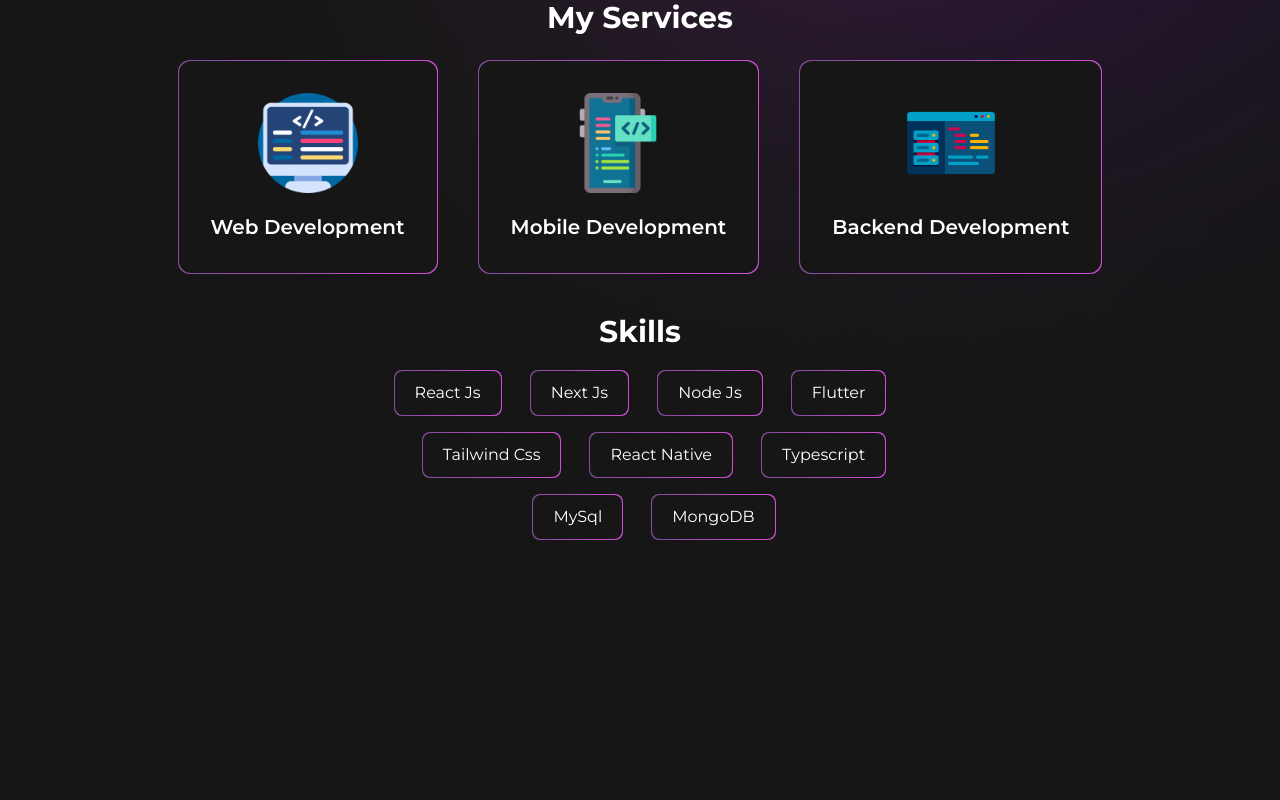
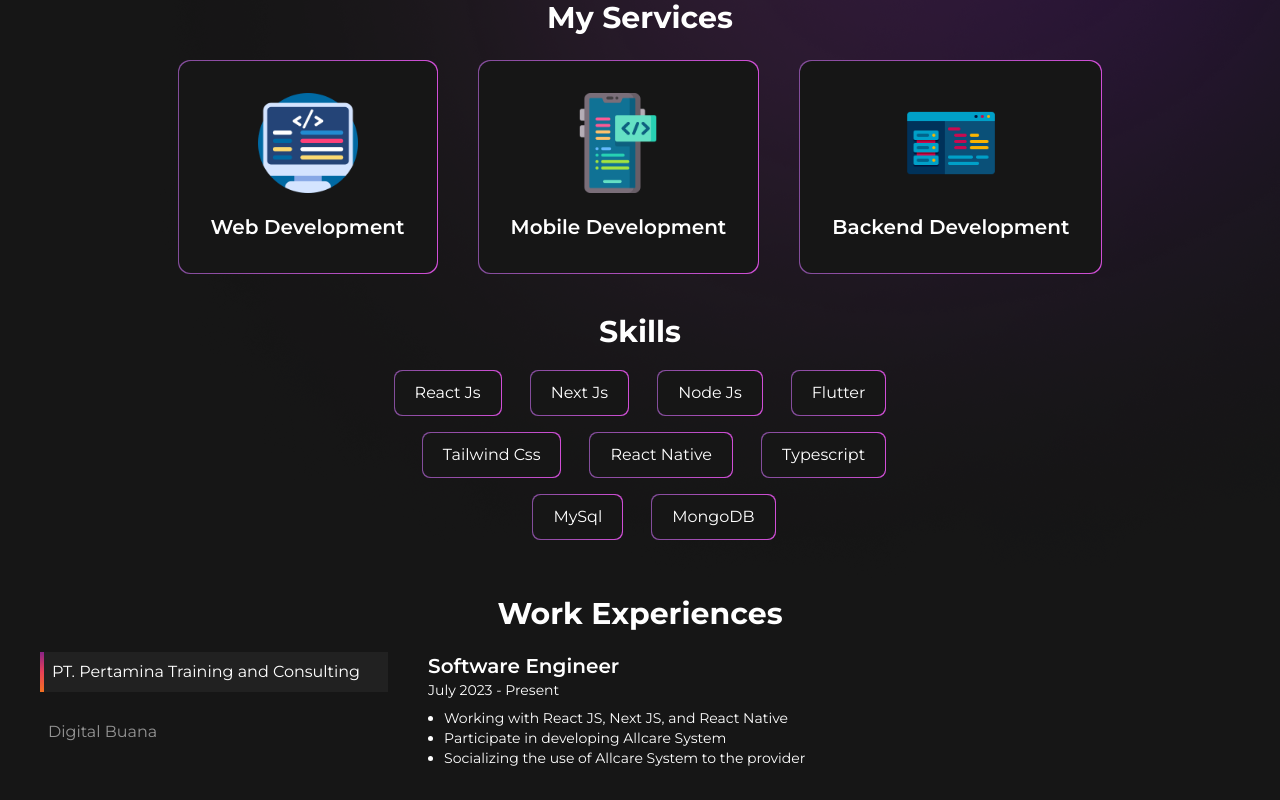
Before and after one commit to Al-Ghozy03/portfolio, a Next.js app: page / in a window 1280 px wide. Shown: the part 800-1600 px from the top of the page. Before the commit the page ends 1384 px from the top, so only its background shows below. Built offline with nearby package versions, Linux system fonts and the light colour scheme.

Commit message:
feat: work experiences

```diff
--- a/src/app/components/about.jsx
+++ b/src/app/components/about.jsx
@@ -28,7 +28,7 @@ export default function About() {
         </button>
       </div>
       <div className="hidden lg:flex">
-        <Image src={laptop} height={520} />
+        <Image src={laptop} alt="laptop" height={520} />
       </div>
     </section>
   );
--- a/src/app/components/my_service.jsx
+++ b/src/app/components/my_service.jsx
@@ -21,7 +21,7 @@ function Card({ title, img }) {
   return (
     <div className="bg-gradient-to-r from-[#834D9B] to-[#D04ED6] p-px flex justify-center items-center rounded-xl">
       <div className="w-full bg-[#161616] p-8 rounded-xl flex flex-col justify-center items-center">
-        <Image src={img} height={100} />
+        <Image src={img} height={100} alt={title} />
         <h3 className="text-xl font-semibold mt-5">{title}</h3>
       </div>
     </div>
--- a/src/app/components/skills.jsx
+++ b/src/app/components/skills.jsx
@@ -18,7 +18,7 @@ export default function Skills() {
       <Title>skills</Title>
       <div className="flex flex-wrap lg:space-x-7 justify-center mt-5 w-1/2 mx-auto">
         {skills.map((v, i) => (
-          <Card>{v}</Card>
+          <Card key={i}>{v}</Card>
         ))}
       </div>
     </section>
--- /dev/null
+++ b/src/app/components/work_experience.jsx
@@ -0,0 +1,71 @@
+import Title from "@/components/title";
+import { useState } from "react";
+
+const workExperiences = [
+  {
+    company: "PT. Pertamina Training and Consulting",
+    role: "Software Engineer",
+    from: "July 2023",
+    to: "Present",
+    activities: [
+      "Working with React JS, Next JS, and React Native",
+      "Participate in developing Allcare System",
+      "Socializing the use of Allcare System to the provider",
+    ],
+  },
+  {
+    company: "Digital Buana",
+    role: "Intern IT Developer",
+    from: "July 2022",
+    to: "January 2023",
+    activities: [
+      "Developed 3 websites in 6 months internship",
+      "Working with React JS, Next JS, Node JS, and Flutter",
+      "Working with DevOps team",
+      "Participate in developing government websites projects",
+    ],
+  },
+];
+
+export default function WorkExperience() {
+  const [index, setIndex] = useState(0);
+
+  return (
+    <section id="word_experience" className="mt-10">
+      <Title>work experiences</Title>
+      <div className="flex space-x-10 mt-5">
+        <div className="flex flex-col">
+          {workExperiences.map((v, i) => (
+            <button
+              onClick={() => setIndex(i)}
+              className={`text-left ${
+                index === i && "bg-dark-transparent"
+              } mb-5 flex h-10 justify-start items-center pr-7`}
+              key={i}
+            >
+              {index === i && (
+                <div className="h-full w-1 bg-gradient-to-b from-[#8A2387] via-[#E94057] to-[#F27121]"></div>
+              )}
+              <p className={`ml-2 ${index !== i && "text-[#949494]"}`}>
+                {v.company}
+              </p>
+            </button>
+          ))}
+        </div>
+        <div>
+          <h3 className="text-xl font-semibold">
+            {workExperiences[index].role}
+          </h3>
+          <p className="text-sm">
+            {workExperiences[index].from} - {workExperiences[index].to}
+          </p>
+          <ul className="list-disc text-sm mt-2 ml-4">
+            {workExperiences[index].activities.map((v, i) => (
+              <li key={i}>{v}</li>
+            ))}
+          </ul>
+        </div>
+      </div>
+    </section>
+  );
+}
--- a/src/app/page.jsx
+++ b/src/app/page.jsx
@@ -4,6 +4,7 @@ import circle from "./assets/img/circle.png";
 import About from "./components/about";
 import MyServices from "./components/my_service";
 import Skills from "./components/skills";
+import WorkExperience from "./components/work_experience";
 
 export default function Home() {
   const openEmail = () => {
@@ -13,10 +14,14 @@ export default function Home() {
   return (
     <>
       <Navbar />
-      <main className="px-10 pb-7 w-full bg-right bg-no-repeat" style={{backgroundImage:`url(${circle.src})`}}>
+      <main
+        className="px-10 pb-7 w-full bg-right bg-no-repeat"
+        style={{ backgroundImage: `url(${circle.src})` }}
+      >
         <About />
         <MyServices />
         <Skills />
+        <WorkExperience />
       </main>
     </>
   );
--- a/tailwind.config.js
+++ b/tailwind.config.js
@@ -13,7 +13,8 @@ module.exports = {
           "conic-gradient(from 180deg at 50% 50%, var(--tw-gradient-stops))",
       },
       colors: {
-        "dark": "#161616",
+        dark: "#161616",
+        "dark-transparent": "#212121",
       },
     },
   },
```
